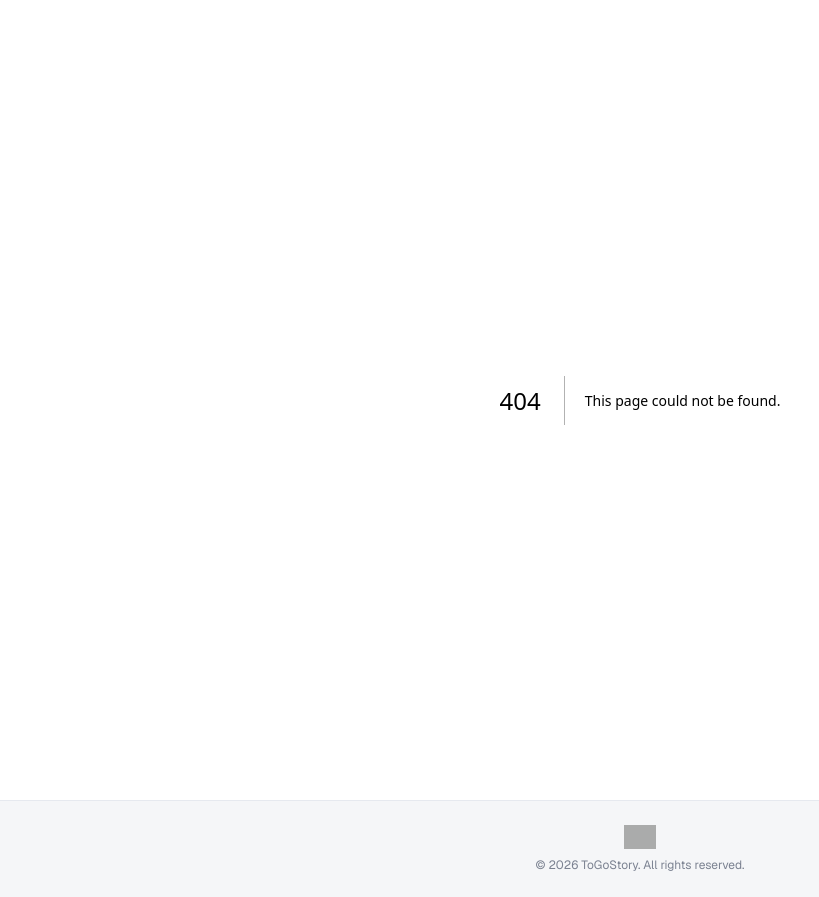
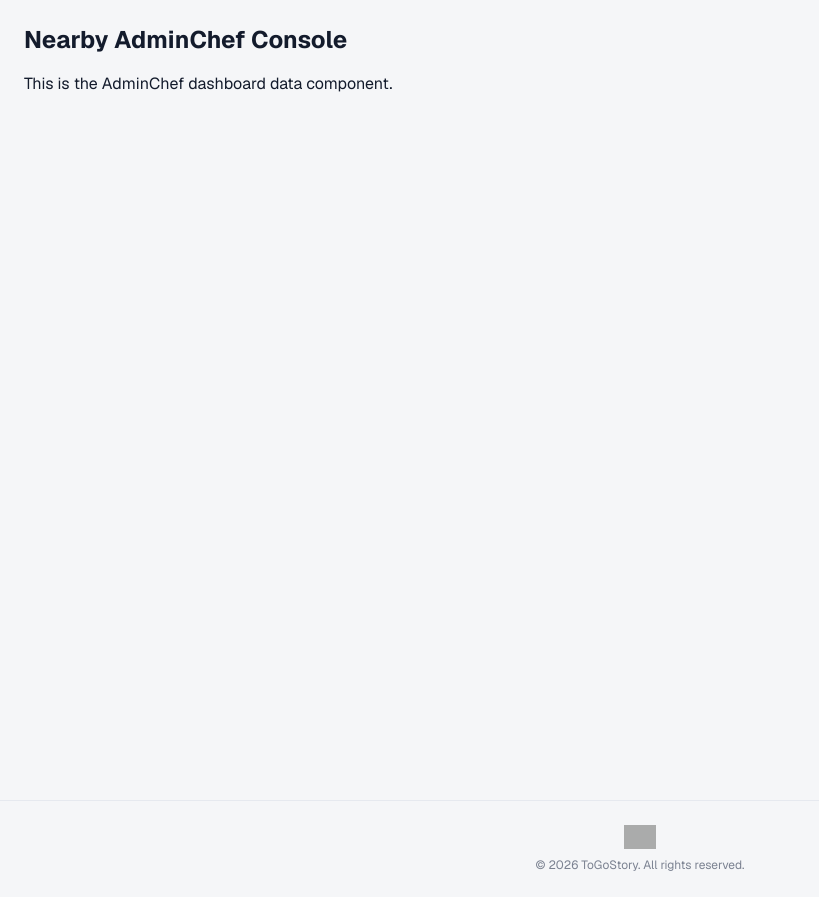
Before and after one commit to melvynsong/nearby, a Next.js app: page /nearby/adminchef in a window 1280 px wide. Before the commit this address had no page. Shown: the whole page, without its empty margins (0-819 px from the left). Built offline with nearby package versions, Linux system fonts and the light colour scheme; grey boxes are pictures that could not be loaded.

Commit message:
refactor: rename chef route to adminchef for Vercel routing test

```diff
--- /dev/null
+++ b/app/nearby/adminchef/ChefDashboardData.tsx
@@ -0,0 +1,10 @@
+// Copy of ChefDashboardData for adminchef route
+import React from 'react'
+
+export default function ChefDashboardData() {
+  return (
+    <div>
+      <p>This is the AdminChef dashboard data component.</p>
+    </div>
+  )
+}
--- /dev/null
+++ b/app/nearby/adminchef/page.tsx
@@ -0,0 +1,10 @@
+import ChefDashboardData from './ChefDashboardData'
+
+export default function AdminChefDashboardPage() {
+  return (
+    <div className="min-h-screen p-6">
+      <h1 className="text-2xl font-bold mb-4">Nearby AdminChef Console</h1>
+      <ChefDashboardData />
+    </div>
+  )
+}
```
